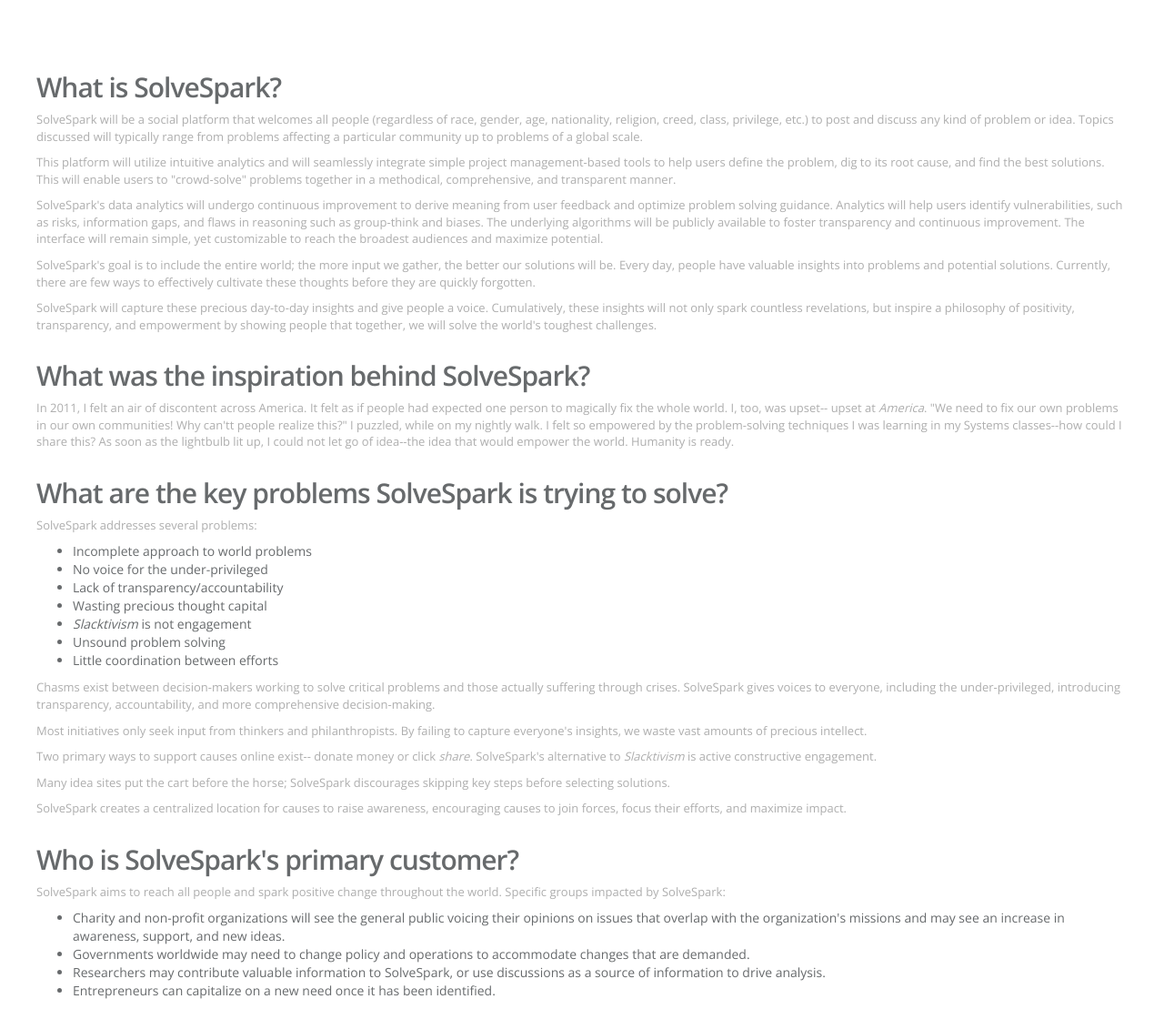
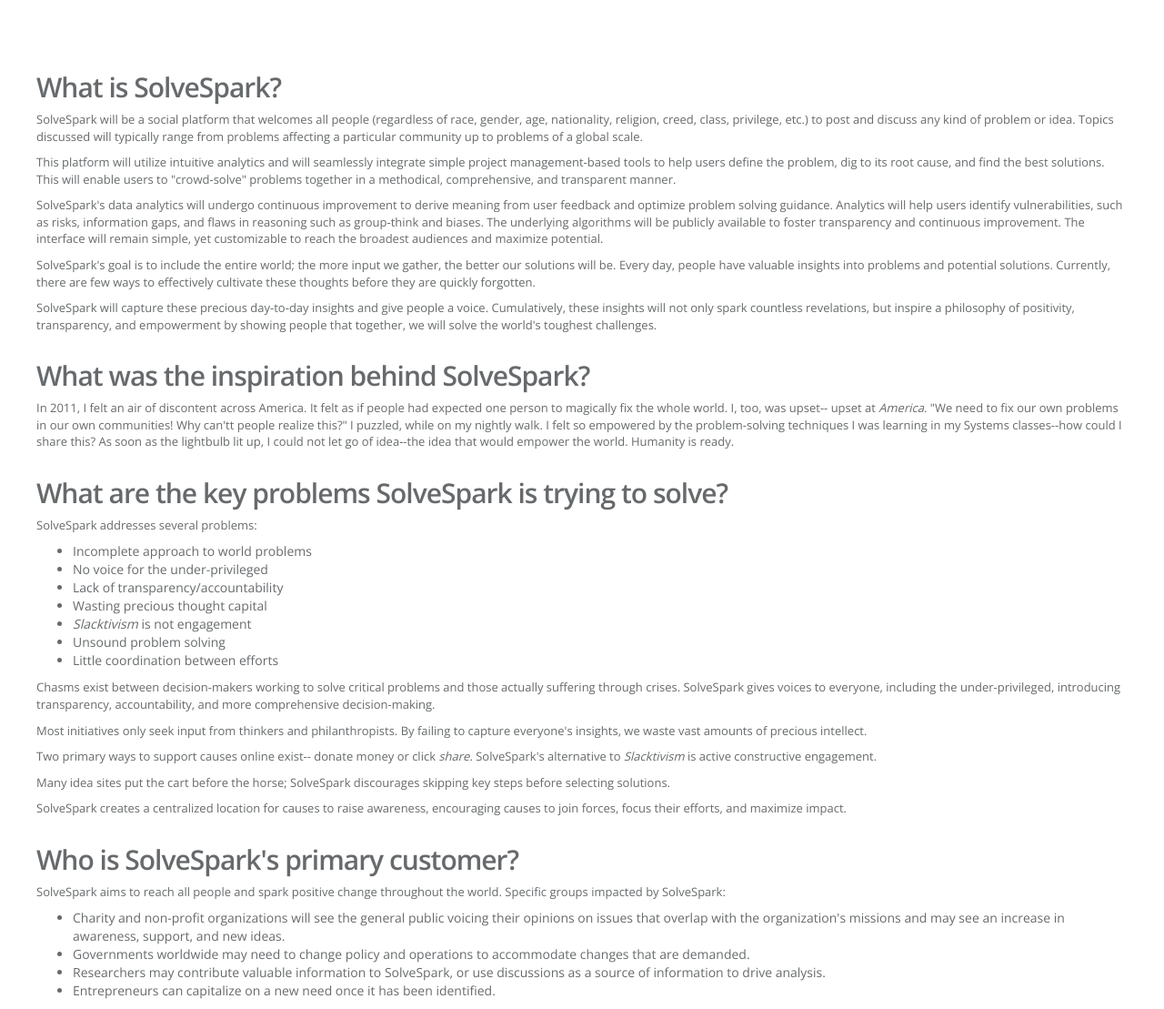
Before and after one commit to bbtown/solvespark, a PHP site: page / in a window 1280 px wide. Shown: the part 471-1580 px from the top of the page at 91% size. Run offline with PHP 8.4, Linux system fonts and the light colour scheme.

Commit message:
trying to make font darker

```diff
--- a/css/style.css
+++ b/css/style.css
@@ -25,7 +25,7 @@ a.navy-link:hover {
   color: #17a185;
 }
 section p {
-  color: #aeaeae;
+  color: #676a6c;
   font-size: 13px;
 }
 address {
```
